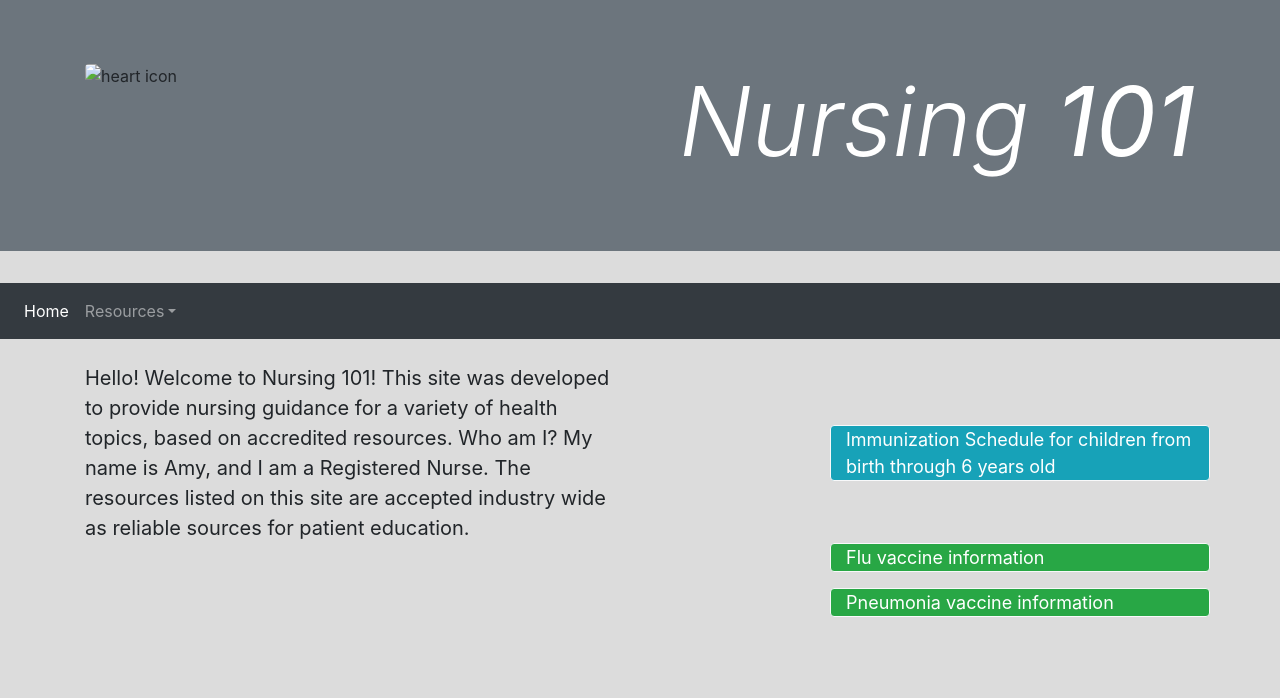
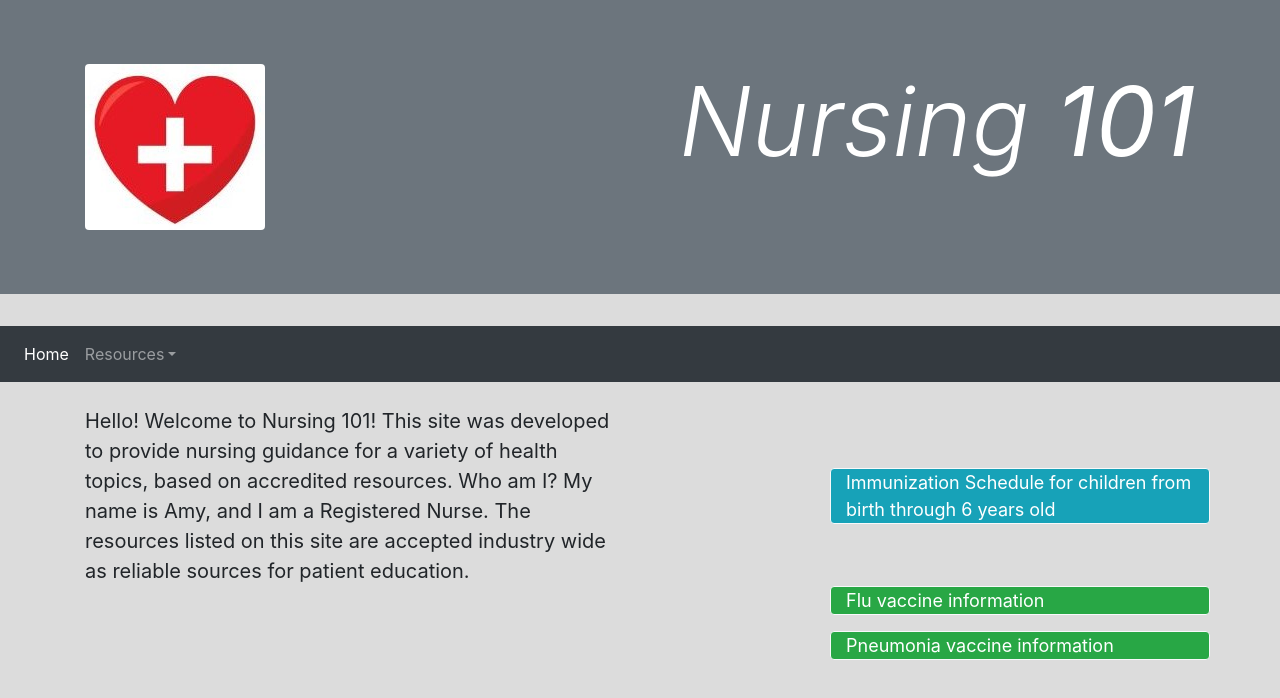
Before and after one commit to AVensel/Nursing101, a plain HTML site: page index.html in a window 1280 px wide. Drawn offline with nearby package versions, Linux system fonts and the light colour scheme; a script that the page names is missing.

Commit message:
Update index.html
changed image file name

```diff
--- a/index.html
+++ b/index.html
@@ -12,7 +12,7 @@
 <body>
    <div class="jumbotron jumbotron-fluid bg-secondary">
       <div class="container d-sm-flex align-content-center justify-content-between">
-            <img src="images/hearticon.jpg" alt="heart icon" class="float-left img-fluid rounded"/>
+            <img src="hearticon.jpg" alt="heart icon" class="float-left img-fluid rounded"/>
          <h1 class="display-1 text-white font-italic">Nursing <strong>101</strong></h1>
       </div>
    </div>
```
